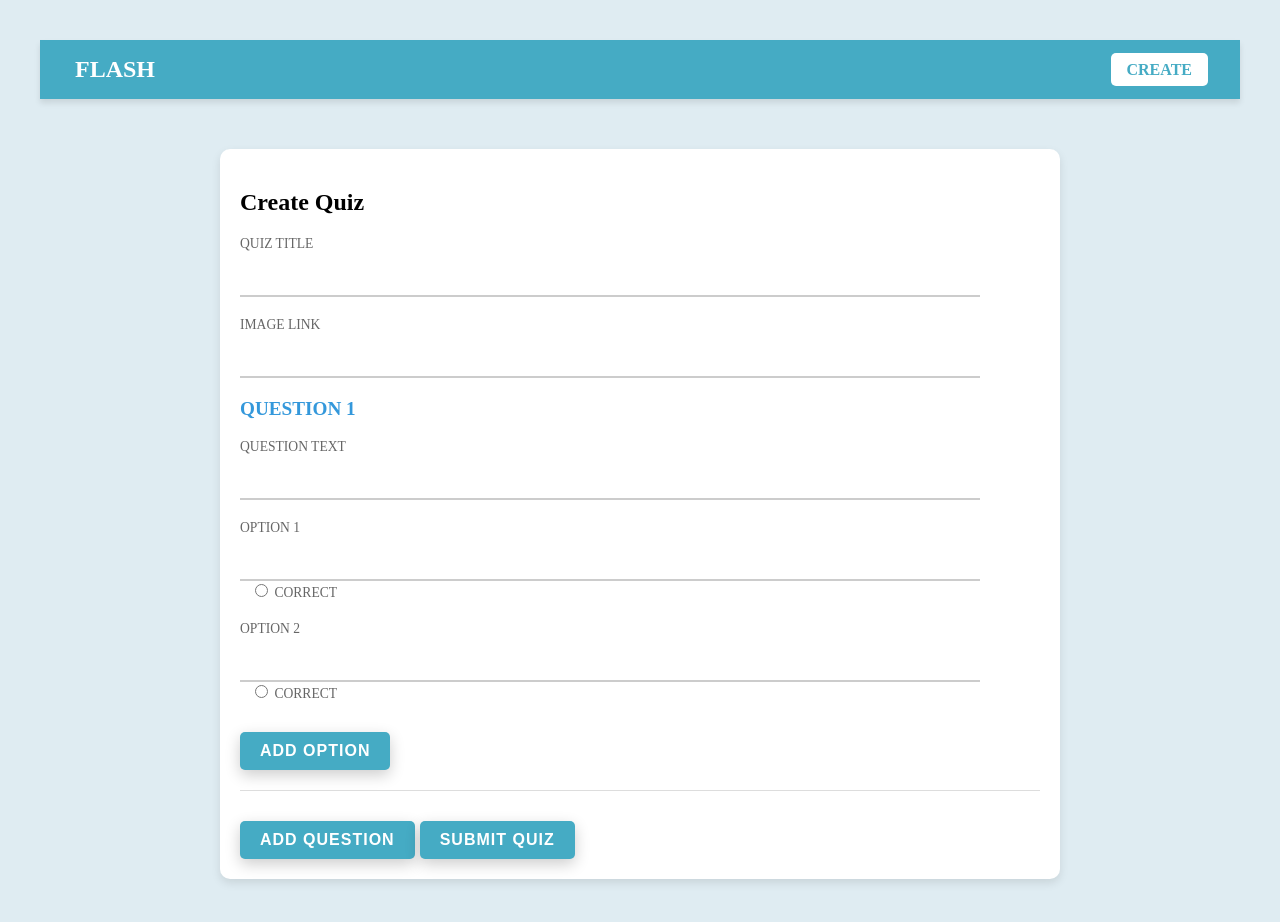
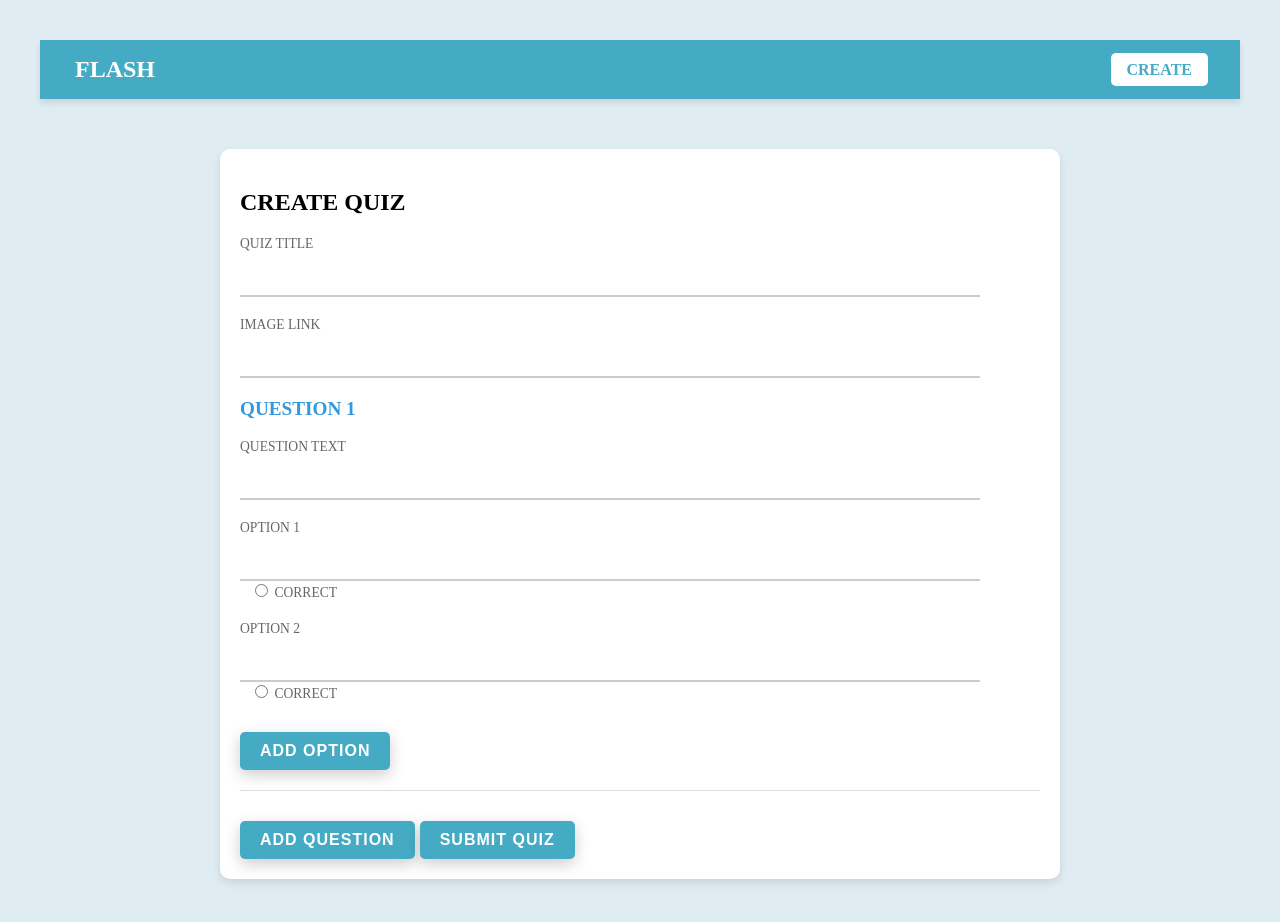
Before and after one commit to zarn-chalamet/flash-cards, a Vue app: page /create-quiz in a window 1280 px wide. Shown: the top 922 px of the page. Built offline with nearby package versions, Linux system fonts and the light colour scheme.

Commit message:
some changes

```diff
--- a/src/components/NavBar.vue
+++ b/src/components/NavBar.vue
@@ -51,6 +51,7 @@ export default {
         cursor: pointer;
     }
     .b-nav.active {
-        color: #333;
+        color: #0a0a0a;
+        font-weight: bold;
     }
 </style>
--- a/src/views/CreateQuiz.vue
+++ b/src/views/CreateQuiz.vue
@@ -155,6 +155,10 @@ h3 {
   text-transform: uppercase;
 }
 
+h2{
+  text-transform: uppercase;
+}
+
 .radio-label {
   margin-left: 10px;
 }
```
